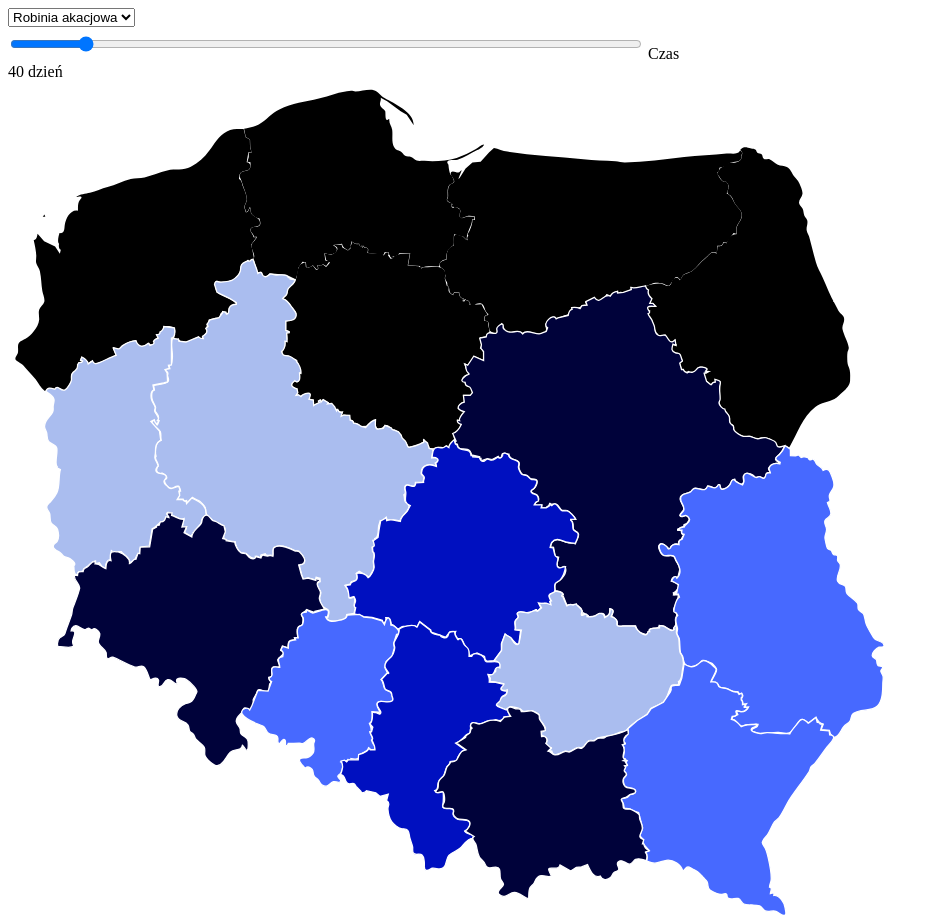
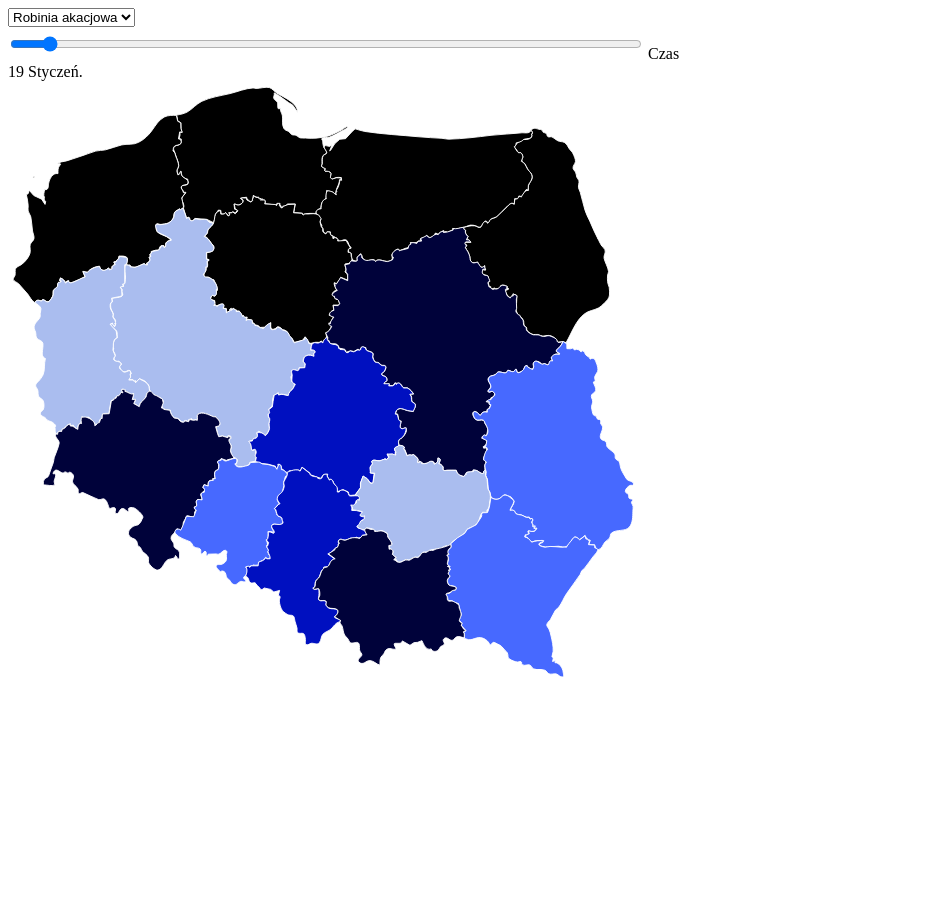
Before and after one commit to MeczycielBiedronek/mapa_nektarowania-, a website: page index.html in a window 1280 px wide. Shown: the whole page, without its empty margins (0-939 px from the left). After the commit the page ends 800 px from the top, so only its background shows below. Drawn offline with Linux system fonts and the light colour scheme.

Commit message:
added date presentation

```diff
--- a/index.html
+++ b/index.html
@@ -12,22 +12,12 @@
         <option value="robinia">Robinia akacjowa</option>
         <option value="lipa">Lipa</option>
       </select>
-
-
-      <!-- <div class="dolnyslask">śląsk</div>
-      <div class="malopolska">małopolska</div>
-      <div class="wielkopolska">wielkopolska</div>
-      <div class="opole">opole</div>
-      <div class="mazowsze">mazowsze</div>
-      <div class="gornyslask">śląsk</div>
-      <div class="swietokrzyskie">świętokrzyskie</div><br><br><br> -->
     <div class="sliderContainer">
         <input type="range" id="timeSelect" name="timeSelect"
-               min="0" max="365" value="40" class="slider">
+               min="0" max="365" class="slider">
         <label for="timeSelect">Czas</label>
       </div>
     <div class="showTime">
-            40 dzień
     </div>
     <svg version="1.1"
 	 id="mapSvg" inkscape:output_extension="org.inkscape.output.svg.inkscape" inkscape:version="0.45.1" sodipodi:docbase="C:\Dokumente und Einstellungen\mart\Desktop" sodipodi:docname="Woiwodschaften.svg" sodipodi:version="0.32" xmlns:cc="http://web.resource.org/cc/" xmlns:dc="http://purl.org/dc/elements/1.1/" xmlns:inkscape="http://www.inkscape.org/namespaces/inkscape" xmlns:rdf="http://www.w3.org/1999/02/22-rdf-syntax-ns#" xmlns:sodipodi="#" xmlns:svg="http://www.w3.org/2000/svg"
@@ -35,7 +25,7 @@
 	 style="enable-background:new 0 0 2061 2059.7;" xml:space="preserve">
 
 
-<path id="asd" class="opole" d="M549.9,111l3.9,19.4l10,5.8l0.6,18.8l3.4,13l-7-1l0.1,10l-3.1,11l7,1c0,5.5,1.6,13.1-3.1,17.1
+<path id="asd" class="wojewodztwo opole" d="M549.9,111l3.9,19.4l10,5.8l0.6,18.8l3.4,13l-7-1l0.1,10l-3.1,11l7,1c0,5.5,1.6,13.1-3.1,17.1
 	c-6.2,5.2-19.1,2-21.5,12c-1.6,6.6,2.4,9.3,3.8,14.9c3.4,13.4,10.8,27,12.7,41c0.9,6.4-4.3,11.9-5.2,18c-0.7,4.4,2.3,8.8,3.4,13
 	c5.4-0.9,5.4-6.7,8-11h1c2.3,4.7,0.9,9.4,2.9,13.9c2.8,6.4,12.6,11.4,19.1,12.1c0.6,4.7,4,12.3,0.3,16.4c-5.3,5.8-17-0.3-20.8,8.6
 	c-2.7,6.3,7.4,11,7.6,18h7c-2,7.8-11.5,11.6-12.9,19c-1.7,9.4,10.8,22.8,4.9,32l10,32c2.5-0.4,6.6-2.6,9-1.1c3.1,2,1,6,3,8.5
@@ -51,7 +41,7 @@
 	c-1.4-9.5-7.6-14.9-6.8-25h-1c-10.5,9.4-6.6-15.6-8.6-19c-3.2-5.2-10.5-7.6-11.9-14c-1.3-5.9,3.4-10.7,1.5-17l15,8.6l31.6,22.9
 	l14,8.6l16.4,24c0-31.7-44.7-49.2-68-63.2c-8.1-4.9-16.1-16.4-25-18.4c-13-3-29.5,3-43,3c-3.5,0-6.6-1.9-10-1.7
 	c-25.6,1.4-50.4,12.5-75,18.4c-31.3,7.5-62.6,11.2-92,25.2c-18.5,8.8-30.6,25.3-48,35.1C575,106.5,560.1,109.5,549.9,111z"/>
-<path id="path12" class="dolnyslask" d="M158.9,270c3.1,0.4,9-2.6,11.5-0.3c2.6,2.5-1.7,5.7-3,7.5c-5.2,6.8-4.4,16.8-4.4,24.8
+<path id="path12" class="wojewodztwo dolnyslask" d="M158.9,270c3.1,0.4,9-2.6,11.5-0.3c2.6,2.5-1.7,5.7-3,7.5c-5.2,6.8-4.4,16.8-4.4,24.8
 	c-17.3-3.6-28.3,17.5-30.7,33c-1.4,8.8,0.2,21.8-12.3,19c-1.7,5.7-6.1,20.5-1,25c-1.2,3.9-0.9,13.3,4,14l-2.2,9.4l-11.1-17
 	l-25.5-11.9L68.9,356c-1.6,7.1-1.3,12.5-9,15c2.7,11.1,5.1,23.6,5.9,35c0.4,5.8-1.4,12.4-0.1,18c1.6,6.8,7.1,12.1,8.6,19
 	c3.4,15,3.1,30.7,5.7,46c1.3,8,6.5,17.8,4.4,26c-1.8,7-9.7,10.8-11.8,18c-2.2,7.6,0.4,15.4,0,23c-0.6,9.8-6.8,19.3-12.6,27
@@ -70,7 +60,7 @@
 	l4-23l8,1l-4.1-12l-0.5-18.7l-9.7-5l-4.7-19.3c-13.2,0-26.9-0.7-39,5.4c-19.2,9.6-28.7,28.1-40.9,44.6c-11.7,16-25.4,28.9-43.1,38
 	c-17.9,9.2-36.4,4.4-55,8.4c-17.8,3.8-35.1,12-53,16.1c-10.3,2.3-21.9,1.4-32,4c-18.4,4.8-35.4,13.7-54,18.6
 	c-13.8,3.6-27.2,10.2-41,13.4C180.9,262.8,167.4,263.6,158.9,270z"/>
-<path id="path14" class="swietokrzyskie" d="M1705.9,160v1c4.1,4.4,6.9,8.1,2,13c4.3,15.1-16.4,18.4-27,16l-21.6,13.3l-7.4,11.7v2
+<path id="path14" class="wojewodztwo swietokrzyskie" d="M1705.9,160v1c4.1,4.4,6.9,8.1,2,13c4.3,15.1-16.4,18.4-27,16l-21.6,13.3l-7.4,11.7v2
 	c5.8,4,7.3,10.6,12,15.4c2.2,2.2,5.4,0.4,8,1.6c3.9,1.9,6.4,8,7.2,12c1,5.3-5.3,9.6-3,14.9c1.5,3.4,5.8,4.6,8.2,7.3
 	c5,5.9,6.8,14.4,11.2,20.8c3.8,5.5,11.5,11.4,13.1,18c3.8,15.1-6.4,20.9-10.9,33c-1.9,4.9,0.3,11.6-0.8,17c-8.9-2.5-23.5,11.9-22,21
 	l-8-2c-2.3,7.9-6.2,9-14,9l-2,17c-13-8.1-17,3.6-26.7,11.3c-11.5,9-19.5,21.2-31.3,29.8c-5.7,4.2-14.8,4.7-19.5,8.7
@@ -89,7 +79,7 @@
 	c-2.3-4.2-6.9-7.2-7.9-12c-1.7-8.2,6.6-14.4,7.7-22c1.1-7.2-4.5-18.4-7.3-25c-3.4-8-8.7-11-13.1-17.4c-5.2-7.5-7-15.6-16-20.4
 	c-6.4-3.5-14.6-1.6-20.9-5.1c-6.6-3.6-12.6-9.6-19.3-12.8c-4.4-2.1-9.2,2.2-13.5-1c-3.6-2.7-2-7.6-5-10.4c-2.7-2.6-7.1-1.4-9.9-3.7
 	c-2.3-1.9-1.8-5.2-3.9-7.1c-2.6-2.4-7.1-2-10.4-2.8C1720.3,154.8,1714.8,151,1705.9,160z"/>
-<path id="path16" class="malopolska" d="M1131.9,156l-11,10l-20,22l-19,2l-16,14l-14,22l-3,2l8-20c-3.2,1.1-4.6,4.8-8,5.3
+<path id="path16" class="wojewodztwo malopolska" d="M1131.9,156l-11,10l-20,22l-19,2l-16,14l-14,22l-3,2l8-20c-3.2,1.1-4.6,4.8-8,5.3
 	c-4.2,0.6-13.6-5.5-16.8-0.7c-4.5,6.8,9.2,15.4,7.2,22.3c-1.5,5.1-8.6,4-11.1,8.3c-5.2,8.6-2.3,18.5-3.2,27.3
 	c-0.3,2.7-3.5,5.2-1.9,7.9c2.3,3.9,9.4,5.5,12.9,8.5c-2,1-6.2,4.7-1.9,6.3c5.3,1.9,16.6-0.4,19.5,8c1.8,5.3-6.5,13.7,1.5,17.2
 	c4.7,2.1,10.4-2.6,14.9-3.7c5.3-1.3,11.5,0.2,17,0.2l1,9l-6-1c0,9.1-3.1,17.7-6.8,26c-1.7,3.9-5.9,6.8-3.2,11v1c-3.1,3.3-3.1,6-1,10
@@ -107,8 +97,8 @@
 	c5.5-0.5,14.1-3.4,18.8-6.2c2.4-1.4,3.6-4.4,6.3-5.3c10-3.3,30.3,0.1,24.9-17.5c5.7-3.2,2.9-8.6-2-11c-5,11.1-21.1,6.1-31,7.3
 	c-32.8,3.9-66.1,4-99,8c-45.4,5.6-92.3,11.5-138,12.6c-7.2,0.2-14.7-2.3-22-2.8c-25.1-1.7-49.9-2.5-75-4.9
 	c-58.8-5.6-118.5-8.5-177-17.5C1152.6,163.1,1142.4,158.1,1131.9,156z"/>
-<path id="path36" class="gornyslask" d="M80.9,316h6l-2-5L80.9,316z"/>
-<path id="path68" class="wielkopolska" d="M800.9,374c0,4.7-0.4,7.8-4,11l1,5l-6,5l-13-7l-2-7c-5.4,2.4-15.5-2.5-17,3
+<path id="path36" class="wojewodztwo gornyslask" d="M80.9,316h6l-2-5L80.9,316z"/>
+<path id="path68" class="wojewodztwo wielkopolska" d="M800.9,374c0,4.7-0.4,7.8-4,11l1,5l-6,5l-13-7l-2-7c-5.4,2.4-15.5-2.5-17,3
 	c15.9,4.6,2.8,18.2-7,20.5c-5.6,1.3-9.2-3.4-15-2.5l3,14.3l9,6.7l-3,4l-6,6l-8-6c-3.5,4.2-6.9,3.2-12,3c2.2,4.8,3.7,8.9-3,10l-8-10
 	h-1c-5,5.8-8,4.3-15,4l-1-11c-6.7-0.3-13.7,5.7-16.3,12c-4,9.9-2.5,21.8-8,31.9c-3.5,6.4-10.9,10.3-15.2,16.1
 	c-3.2,4.2-1,9.4-3.5,13.6c-2.4,4.1-6.9,5.8-9,10.3c10.9,1.8,16.2,14.3,22.1,22c2.4,3.1,8.3,8.2,8.9,12.1c0.4,3-1.3,9.2-2.9,11.7
--- a/js/app.js
+++ b/js/app.js
@@ -6,15 +6,17 @@ const malopolska = document.querySelector(".malopolska");
 const wielkopolska = document.querySelector(".wielkopolska");
 const opole = document.querySelector(".opole");
 const mazowsze = document.querySelector(".mazowsze");
-const asd = document.querySelector("#asd");
+// Selektory UI
+const showTime = document.querySelector(".showTime");
+const plantSelect = document.querySelector("#plantSelect");
+const timeSelect = document.querySelector("#timeSelect");
 
-
-const showTime = document.querySelector(".showTime");
-
+// Rośliny
 const robinia = {start: 35, trwanie: 12, wystepowanie: 'polska'};
 const lipa = {start: 55, trwanie: 10, wystepowanie: 'polska'};
 const plants = [lipa, robinia];
 
+// Województwa + opóźnienia klimatyczne
 const wojewodztwa = {
     dolnyslask: 0,
     swietokrzyskie: 12,
@@ -25,16 +27,54 @@ const wojewodztwa = {
     mazowsze: 13,
     asd: 2,
 }
-// Użytkownik określa rodzaj rośliny i czas
-const plantSelect = document.querySelector("#plantSelect");
-const timeSelect = document.querySelector("#timeSelect");
+// Pobierz dzisiejszą date
+const now = new Date();
+const start = new Date(now.getFullYear(), 0, 0);
+const diff = (now - start) + ((start.getTimezoneOffset() - now.getTimezoneOffset()) * 60 * 1000);
+const oneDay = 1000 * 60 * 60 * 24;
+const day = Math.floor(diff / oneDay);
+
+// Konwersja na datę
+
+let trM = [0, 31, 31+28, 31+31+28, 30+31+31+28, 31+30+31+31+28, 30+31+30+31+31+28, 31+30+31+30+31+31+28, 31+31+30+31+30+31+31+28, 30+31+31+30+31+30+31+31+28, 31+30+31+31+30+31+30+31+31+28, 30+31+30+31+31+30+31+30+31+31+28, 31+30+31+30+31+31+30+31+30+31+31+28];
+let mieArr = [null, 'Styczeń', 'Luty', 'Marzec', 'Kwiecień', 'Maj', 'Czerwiec', 'Lipiec', 'Sierpień', 'Wrzesień', 'Październik', 'Listopadk', 'Grudzień']
+// rok przestępny
+if (now.getYear() == 120 || now.getYear() == 124 || now.getYear() == 128 || now.getYear() == 132 || now.getYear() == 136 || now.getYear() == 140)
+{
+    // dodaje 1 dzien do miesiecy od lutego
+   for (let i = 2; i<13; i++){
+       trM[i]+=1
+   }
+    timeSelect.setAttribute('max', 366)
+}
+console.log(trM[1],trM[2],trM[11])
+// Dodaj datę do elementu input Range
+timeSelect.setAttribute('value', day)
+
 //
 let statePlant = plantSelect.value;
 let stateTime = timeSelect.value;
+let mie;
+let dzi;
 //
+// INT do d/m
+const presentTime = () => {
+    stateTime = parseInt(timeSelect.value);
+    for (let i = 0; i<12; i++){
+        if (stateTime > trM[i] && stateTime<= trM[i+1]){
+            dzi = stateTime - trM[i];
+            mie = mieArr[i+1];
+        }
+    }
+    showTime.innerHTML = `${dzi} ${mie}.`
+}
 
+
+
+showTime.innerHTML = `${stateTime} dzień roku.`
 // sprawdza dane i pokazuje na mapie
 const porownaj = () => {
+    presentTime();
     Object.entries(wojewodztwa).forEach(([key,value])=>{
         // oblicza czy kwitnie w danym czasie
         if(stateTime >= eval(statePlant).start + value && stateTime <= eval(statePlant).start + eval(statePlant).trwanie + value){
@@ -43,12 +83,12 @@ const porownaj = () => {
             eval(key).classList.remove('kwitnie');
         }
     })
+
 };
 
 // zmienia czas
 timeSelect.addEventListener("input", ()=>{
-    stateTime = parseInt(timeSelect.value);
-    showTime.innerHTML = `${stateTime} dzień roku.`
+
     porownaj();
 
 });
@@ -57,3 +97,4 @@ plantSelect.addEventListener("change", ()=>{
     statePlant = plantSelect.value;
     porownaj();
 });
+porownaj();
--- a/style.css
+++ b/style.css
@@ -1,12 +1,14 @@
 .kwitnie  {
     background-color: orange;
     fill:#76007F;
+
+}
+.wojewodztwo {
+    stroke:#FFFFFF;
+    stroke-width:3;
 }
 .kwitniefull {
     background-color: orangered;
-}
-.niekwitnie {
-    background-color: white;
 }
 .sliderContainer{
     width: 100%;
@@ -14,10 +16,11 @@
 .slider {
     width: 50%;
     height: 30px;
+    background-color: red;
 }
 /* MAP styles */
 #mapSvg {
-    width: 70%;
+    width: 50%;
 }
 .st0{fill:#FFFFFF;stroke:#000000;stroke-miterlimit:10;}
 .st1{fill:#000074;stroke:#FFFFFF;stroke-width:3;stroke-miterlimit:10;}
```
Also changed, not shown: js/date.js (added, +9 -0 lines), package.json (added, +25 -0 lines), 2 other files.
